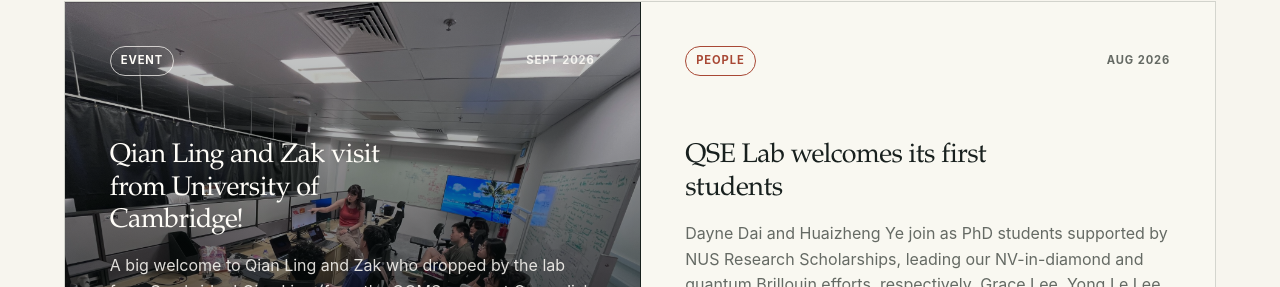
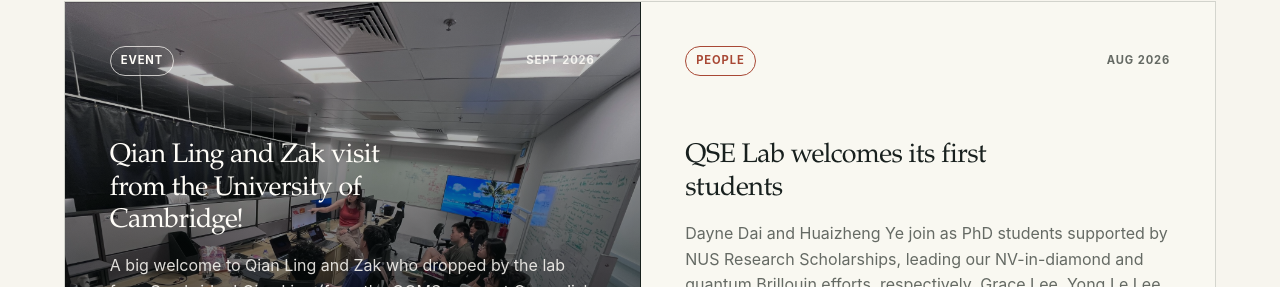
Before and after one commit to atkc/qselab-website, a Next.js app: page / in a window 1280 px wide. Shown: the part 1209-1496 px from the top of the page. Built offline with nearby package versions, Linux system fonts and the light colour scheme.

Commit message:
Correct Cambridge visit headline

```diff
--- a/content/news.ts
+++ b/content/news.ts
@@ -29,7 +29,7 @@ export const newsItems: NewsItem[] = [
   {
     date: "2026-09-05",
     type: "Event",
-    title: "Qian Ling and Zak visit from University of Cambridge!",
+    title: "Qian Ling and Zak visit from the University of Cambridge!",
     summary:
       "A big welcome to Qian Ling and Zak who dropped by the lab from Cambridge! Qian Ling (from the QOMS group at Cavendish Laboratory) gave an awesome talk on her scanning NV microscopy research, and Zak (from QEG) joined the tour to check out our setup. Thanks for dropping by! Great science chats, great company! ☕️✨",
     links: [],
```
